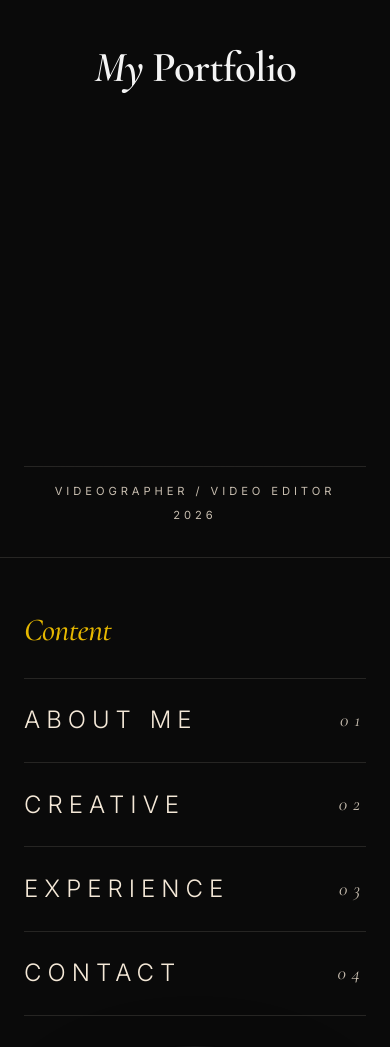
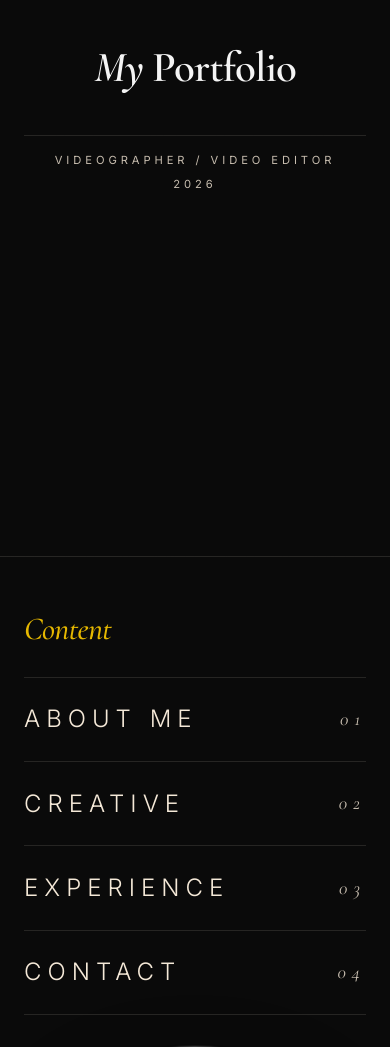
Before and after one commit to pachuau10/portfolio_opa, a Django app: page / in a window 390 px wide. Shown: the part 287-1334 px from the top of the page. Run offline with Django 5.2, Linux system fonts and the light colour scheme; data that the repository does not hold is empty; some libraries are stand-ins or nearby versions; some web fonts are replaced; grey boxes are pictures that could not be loaded.

Commit message:
again css

```diff
--- a/static/css/style.css
+++ b/static/css/style.css
@@ -626,7 +626,7 @@ ul, ol { list-style: none; }
   }
 
   .hero-grid {
-    min-height: calc(100dvh - 6.5rem);
+    min-height: unset;
     justify-content: flex-start;
     display: flex;
     flex-direction: column;
@@ -663,7 +663,7 @@ ul, ol { list-style: none; }
     gap: 0.4rem;
     font-size: 0.7rem;
     text-align: center;
-    margin-top: auto;
+    margin-top: 0;
     padding-top: 1rem;
   }
 
```
